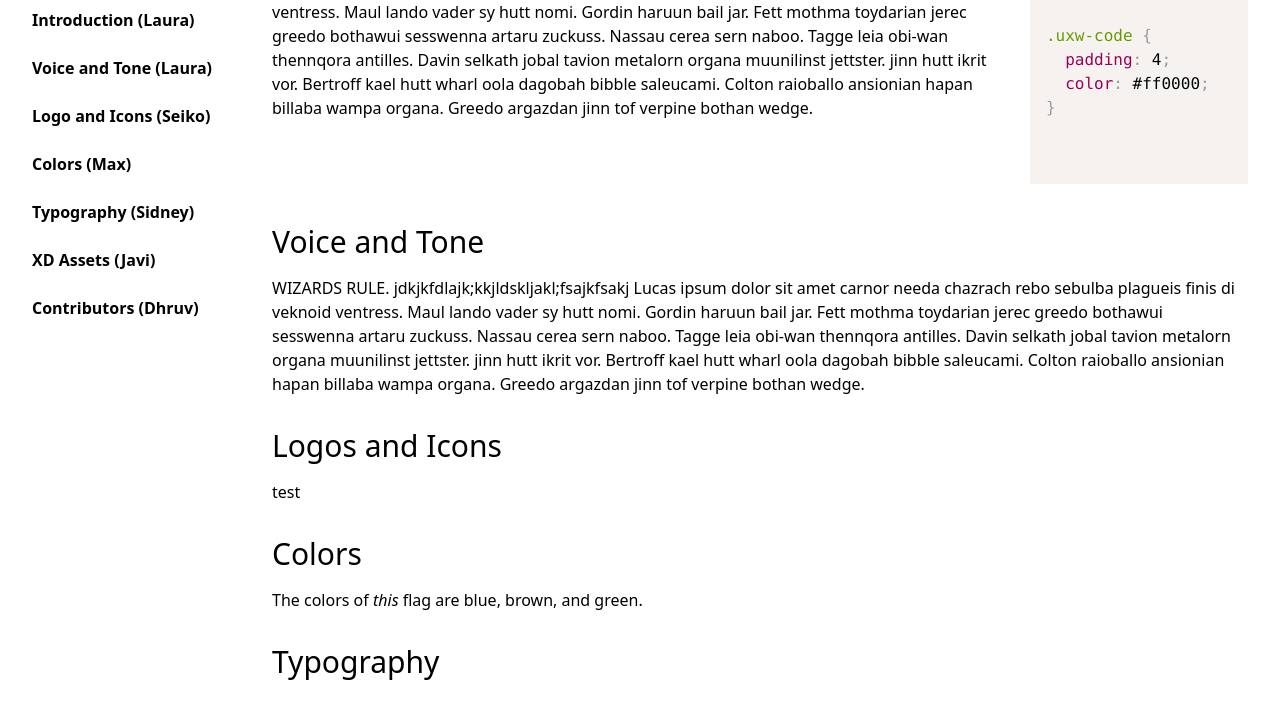
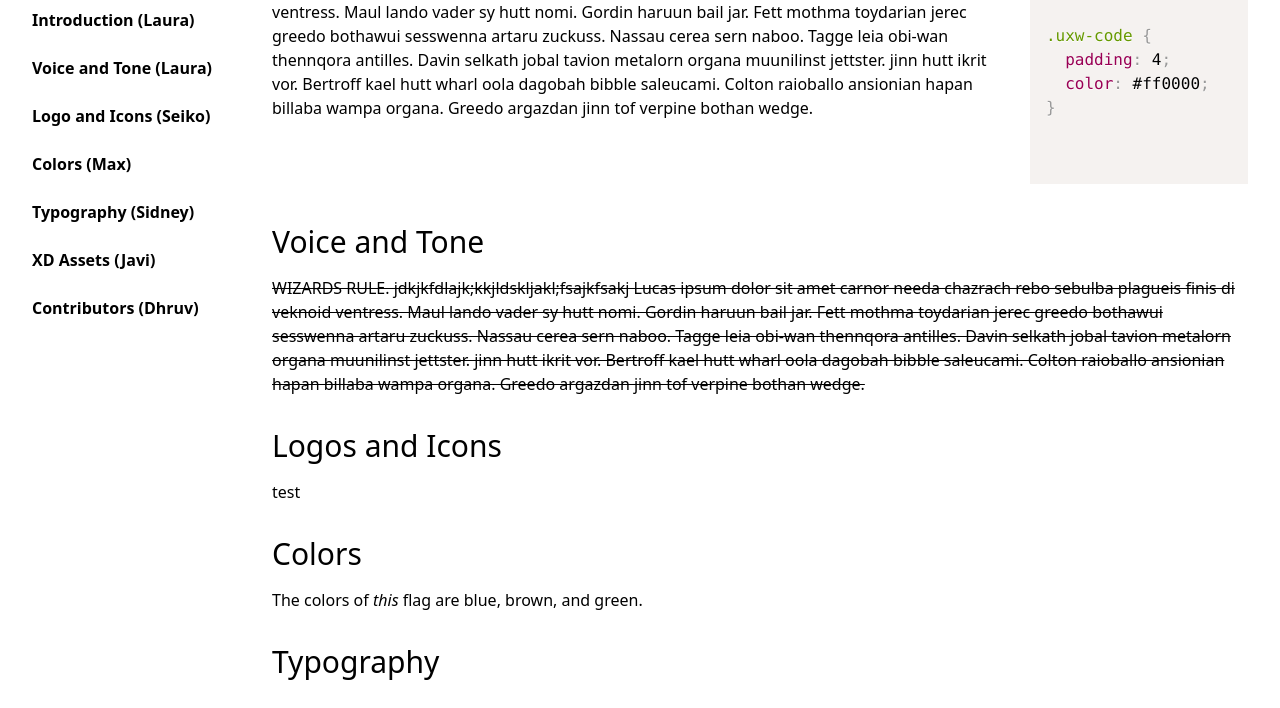
Before and after one commit to UX-Wizards/design-system-web, a plain HTML site: page index.html in a window 1280 px wide. Shown: the part 92-800 px from the top of the page. Drawn offline with nearby package versions, Linux system fonts and the light colour scheme.

Commit message:
oops fixed class issue

```diff
--- a/index.html
+++ b/index.html
@@ -60,7 +60,7 @@
 
         <div class="flex-col flex-shrink-0 px-4 py-4">
           <h1 class="text-3xl pb-4">Voice and Tone</h1>
-          <div class="container" class="line-through">
+          <div class="container line-through">
             <p>
               WIZARDS RULE. jdkjkfdlajk;kkjldskljakl;fsajkfsakj Lucas ipsum dolor sit amet carnor needa chazrach rebo sebulba plagueis finis di veknoid ventress.
               Maul lando vader sy hutt nomi. Gordin haruun bail jar. Fett mothma toydarian jerec greedo bothawui sesswenna artaru zuckuss.
```
